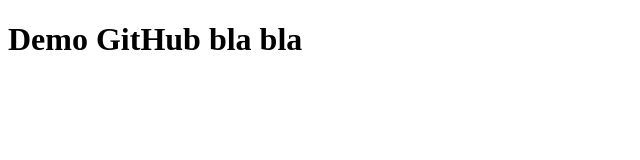
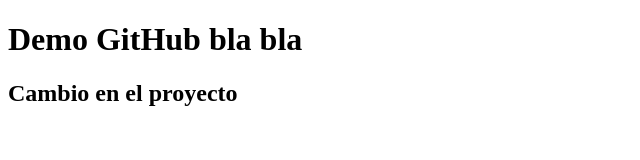
Before and after one commit to FacuColombi/GithubDemo, a plain HTML site: page index.html in a window 1280 px wide. Shown: the whole page, without its empty margins (0-640 px from the left). Drawn offline with Linux system fonts and the light colour scheme.

Commit message:
cambios de index y css

```diff
--- a/index.html
+++ b/index.html
@@ -8,5 +8,6 @@
 <body>
     <h1>Demo GitHub bla bla
     </h1>
+    <h2>Cambio en el proyecto</h2>
 </body>
 </html>
--- /dev/null
+++ b/style.css
@@ -0,0 +1,4 @@
+*{
+    margin: 0;
+    padding: 0;
+}
```
